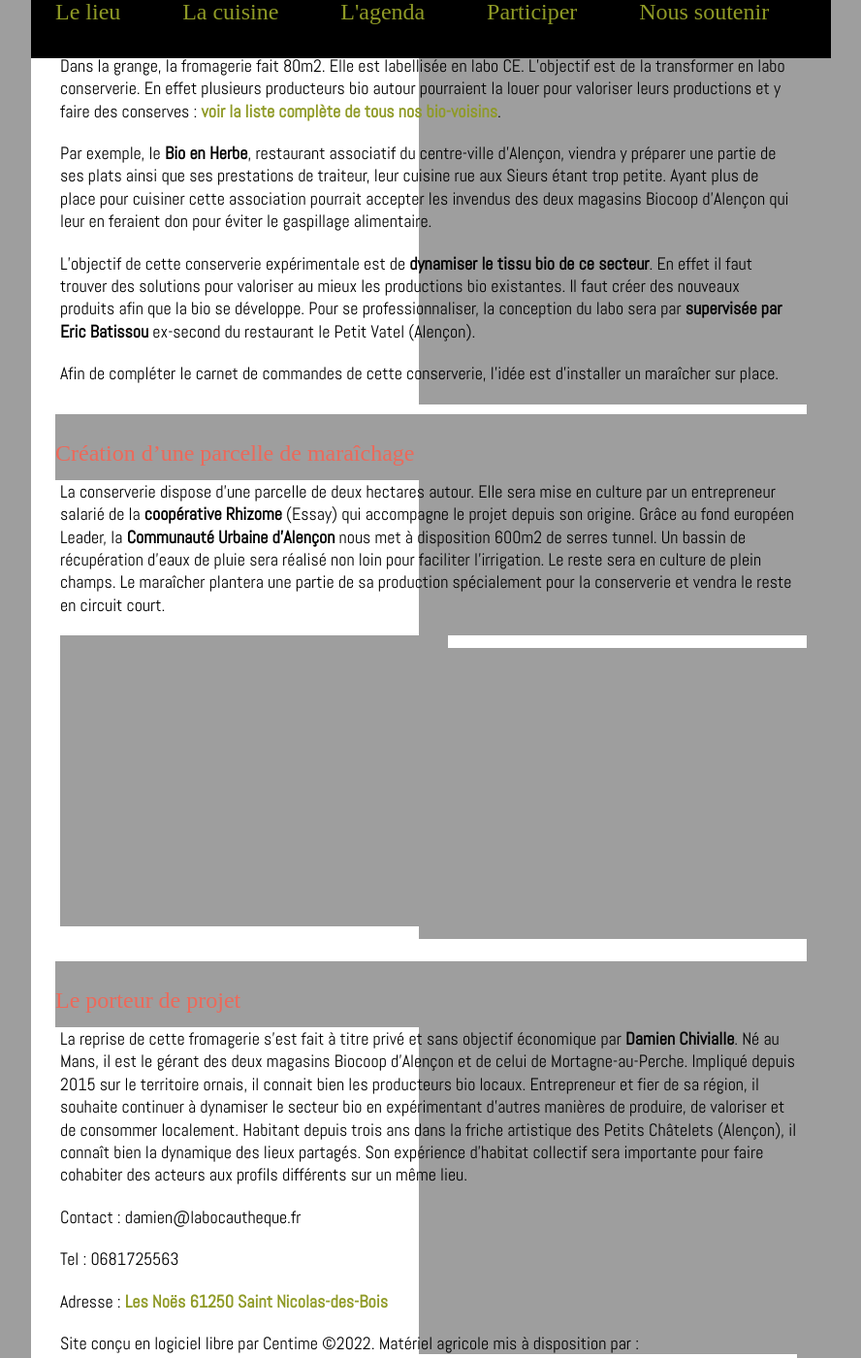
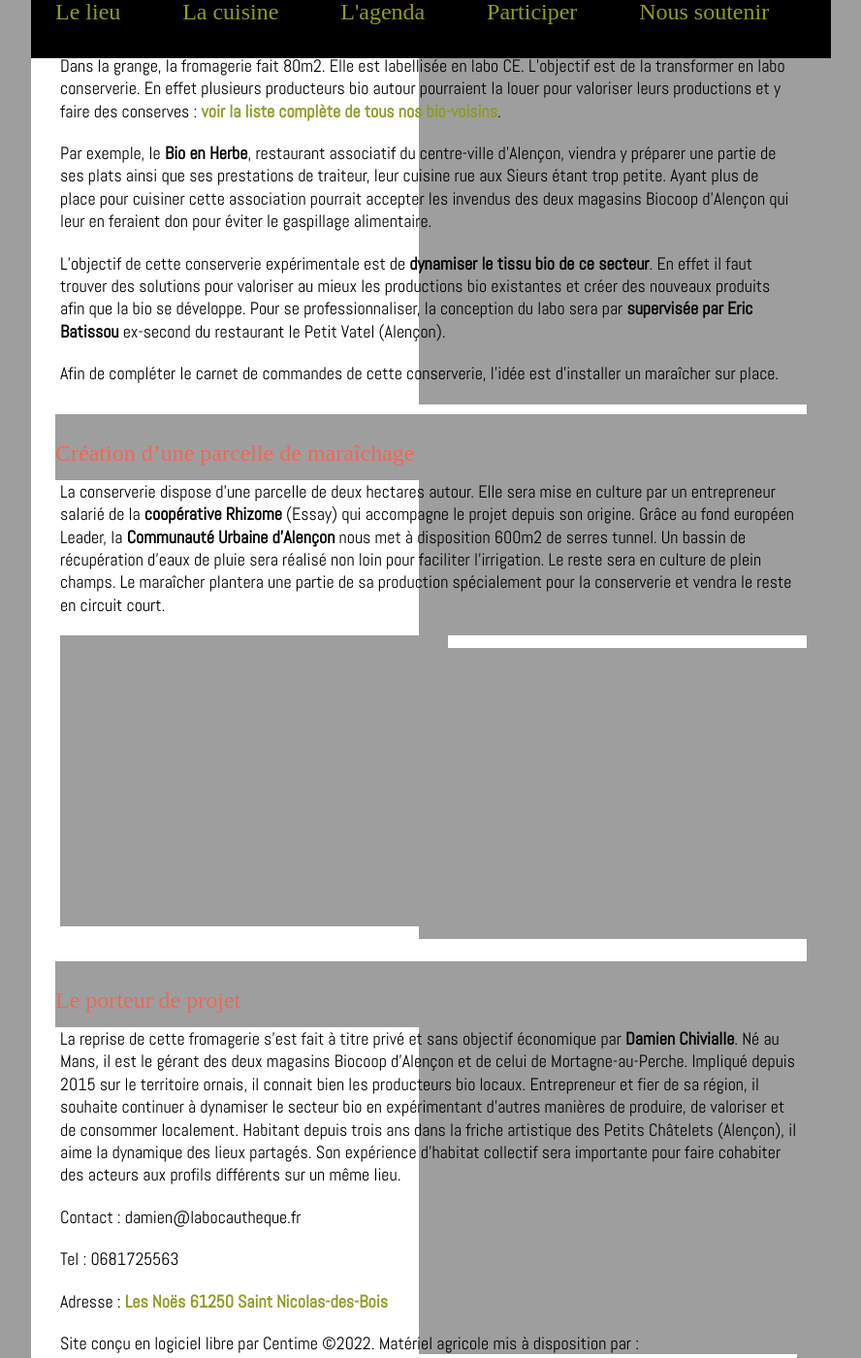
Before and after one commit to DamienChivialle/bocautheque, a Jekyll site: the page built from pages/index.md, in a window 1280 px wide and 1400 px high, scrolled down 2053 px. Shown: the whole window at 97% size, without its empty margins (208-1096 px from the left). Built offline with Jekyll 4.4.1, drawn with Linux system fonts in a browser that asks for light colours.

Commit message:
Update index.md

```diff
--- a/pages/index.md
+++ b/pages/index.md
@@ -28,7 +28,7 @@ Dans la grange, la fromagerie fait 80m2. Elle est labellisée en labo CE. L’ob
 
 Par exemple, le **Bio en Herbe**, restaurant associatif du centre-ville d’Alençon, viendra y préparer une partie de ses plats ainsi que ses prestations de traiteur, leur cuisine rue aux Sieurs étant trop petite. Ayant plus de place pour cuisiner cette association pourrait accepter les invendus des deux magasins Biocoop d’Alençon qui leur en feraient don pour éviter le gaspillage alimentaire.
 
-L'objectif de cette conserverie expérimentale est de **dynamiser le tissu bio de ce secteur**. En effet il faut trouver des solutions pour valoriser au mieux les productions bio existantes. Il faut créer des nouveaux produits afin que la bio se développe. Pour se professionnaliser, la conception du labo sera par **supervisée par Eric Batissou** ex-second du restaurant le Petit Vatel (Alençon).
+L'objectif de cette conserverie expérimentale est de **dynamiser le tissu bio de ce secteur**. En effet il faut trouver des solutions pour valoriser au mieux les productions bio existantes et créer des nouveaux produits afin que la bio se développe. Pour se professionnaliser, la conception du labo sera par **supervisée par Eric Batissou** ex-second du restaurant le Petit Vatel (Alençon).
 
 Afin de compléter le carnet de commandes de cette conserverie, l’idée est d’installer un maraîcher sur place.
 
@@ -41,7 +41,7 @@ La conserverie dispose d’une parcelle de deux hectares autour. Elle sera mise
 
 ## Le porteur de projet
 
-La reprise de cette fromagerie s'est fait à titre privé et sans objectif économique par **Damien Chivialle**. Né au Mans, il est le gérant des deux magasins Biocoop d’Alençon et de celui de Mortagne-au-Perche. Impliqué depuis 2015 sur le territoire ornais, il connait bien les producteurs bio locaux. Entrepreneur et fier de sa région, il souhaite continuer à dynamiser le secteur bio en expérimentant d’autres manières de produire, de valoriser et de consommer localement. Habitant depuis trois ans dans la friche artistique des Petits Châtelets (Alençon), il connaît bien la dynamique des lieux partagés. Son expérience d'habitat collectif sera importante pour faire cohabiter des acteurs aux profils différents sur un même lieu.
+La reprise de cette fromagerie s'est fait à titre privé et sans objectif économique par **Damien Chivialle**. Né au Mans, il est le gérant des deux magasins Biocoop d’Alençon et de celui de Mortagne-au-Perche. Impliqué depuis 2015 sur le territoire ornais, il connait bien les producteurs bio locaux. Entrepreneur et fier de sa région, il souhaite continuer à dynamiser le secteur bio en expérimentant d’autres manières de produire, de valoriser et de consommer localement. Habitant depuis trois ans dans la friche artistique des Petits Châtelets (Alençon), il aime la dynamique des lieux partagés. Son expérience d'habitat collectif sera importante pour faire cohabiter des acteurs aux profils différents sur un même lieu.
 
 
 Contact : damien@labocautheque.fr
```
